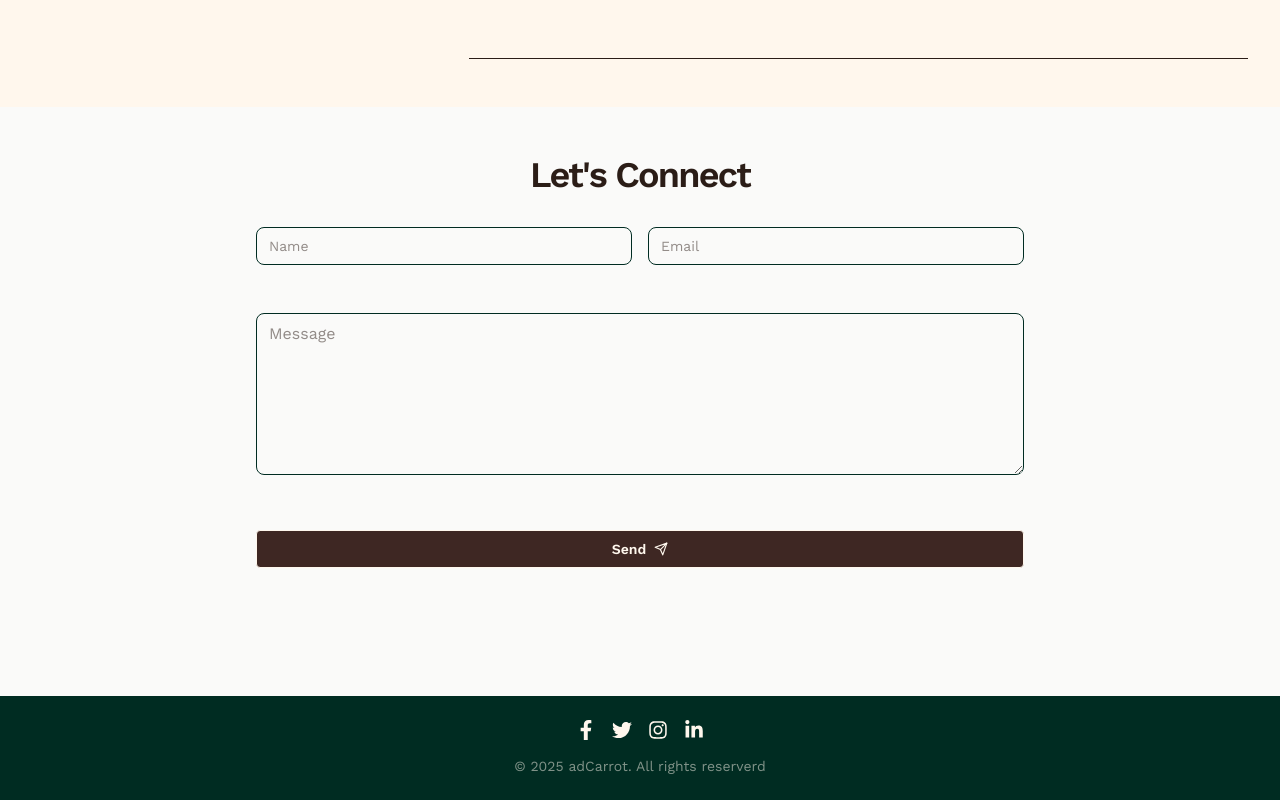
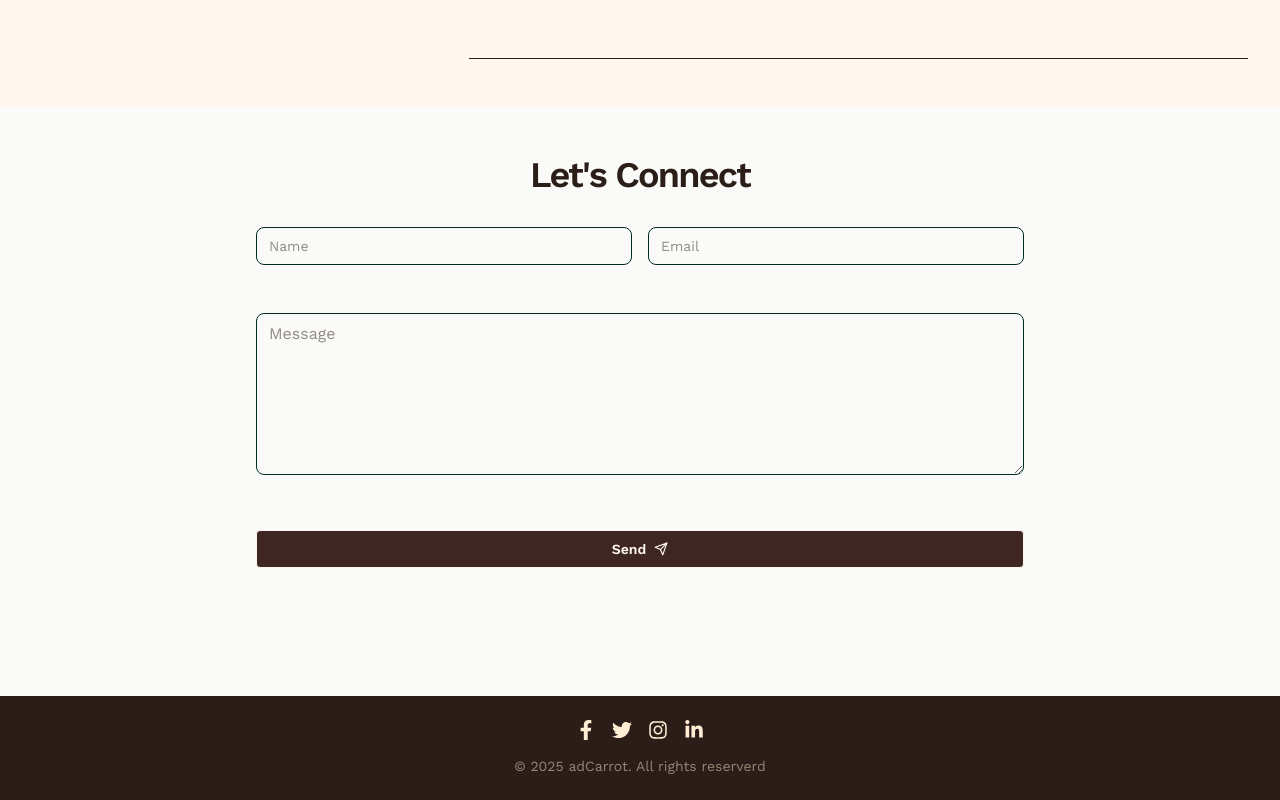
Before and after one commit to Gabrielmgb/projeto-ad-carrot-agency, a React (Vite) app: page / in a window 1280 px wide. Shown: the part 8365-9165 px from the top of the page. Built offline with nearby package versions, Linux system fonts and the light colour scheme.

Commit message:
footer color

```diff
--- a/src/components/Footer.jsx
+++ b/src/components/Footer.jsx
@@ -2,14 +2,14 @@ import { FaFacebookF, FaInstagram, FaLinkedinIn, FaTwitter } from "react-icons/f
 
 const Footer = () => {
   return (
-    <footer className=" bg-emerald-950 py-6 text-orange-50">
+    <footer className=" bg-blackBrown py-6 text-orange-100">
       <div className="container mx-auto flex flex-col items-center
        justify-center space-y-4 md:space-y-0">
         <div className="mb-4 flex space-x-4">
-            <a href="#" className="hover:text-neutral-200 duration-200"> <FaFacebookF size={20} /></a>
-            <a href="#" className="hover:text-neutral-200 duration-200"> <FaTwitter size={20} /></a>
-            <a href="#" className="hover:text-neutral-200 duration-200"> <FaInstagram size={20} /></a>
-            <a href="#" className="hover:text-neutral-200 duration-200"> <FaLinkedinIn size={20} /></a>
+            <a href="#" className="hover:text-orange duration-200"> <FaFacebookF size={20} /></a>
+            <a href="#" className="hover:text-orange duration-200"> <FaTwitter size={20} /></a>
+            <a href="#" className="hover:text-orange duration-200"> <FaInstagram size={20} /></a>
+            <a href="#" className="hover:text-orange duration-200"> <FaLinkedinIn size={20} /></a>
         </div>
         <div className="text-sm opacity-50">
             &copy; {new Date().getFullYear()} adCarrot. All rights reserverd
```
